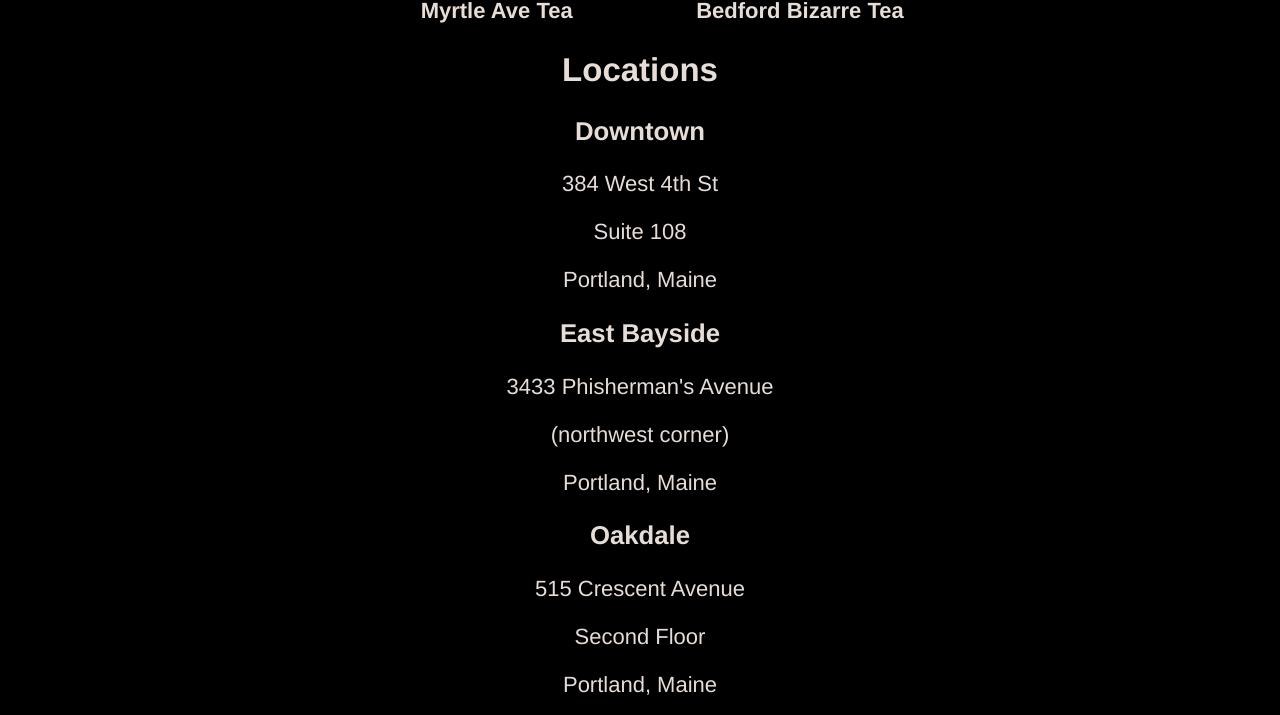
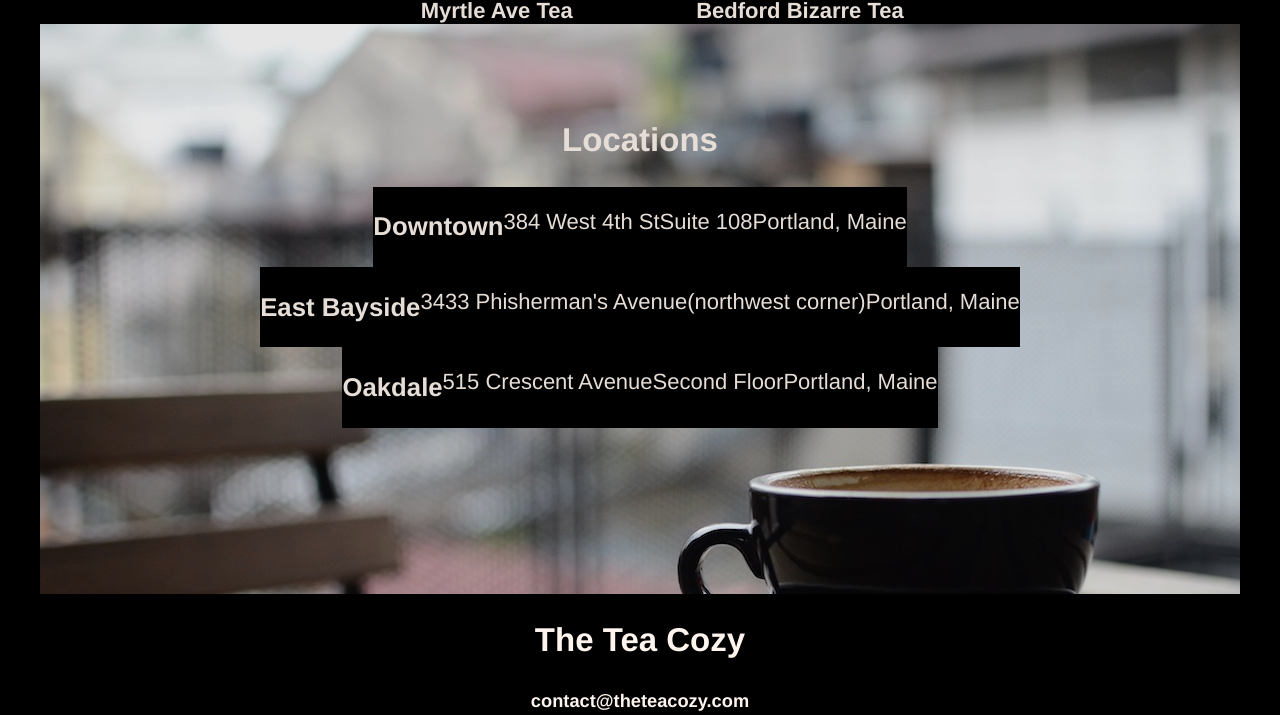
Before and after one commit to alphaseinor/tea-cozy, a plain HTML site: page index.html in a window 1280 px wide. Shown: the part 1448-2163 px from the top of the page. Drawn offline with Linux system fonts and the light colour scheme.

Commit message:
added css and html for image background under location added some css for locations, still buggy, but forgot to commit so here it is.

```diff
--- a/index.html
+++ b/index.html
@@ -49,6 +49,7 @@
       </div>
       <div id="locations">
         <h2>Locations</h2>
+        <div class="locations_container flexbox_container">
           <div class="location_box">
             <h3>Downtown</h3>
             <p>384 West 4th St</p>
@@ -70,6 +71,7 @@
         </div>
       </div>
     </div>
+    </div>
     <div class="contact">
       <h2>The Tea Cozy</h2>
       <h5>contact@theteacozy.com</h5>
--- a/resources/css/style.css
+++ b/resources/css/style.css
@@ -10,6 +10,9 @@ a{
   color: seashell;
 }
 
+p{
+  display: block;
+}
 
 nav {
   text-align: right;
@@ -34,6 +37,12 @@ nav span {
   height: 700px;
   width: 1000px;
   margin: auto;
+  padding-top: 70px;
+}
+
+#locations {
+  background-image: url("../images/img-locations-background.jpg");
+  height: 500px;
   padding-top: 70px;
 }
 
@@ -69,6 +78,15 @@ nav span {
   font-weight: bold;
 }
 
+.location_box {
+  opacity: 1;
+  padding 10px;
+  margin 5px 20px;
+  display: flex;
+  justify-content: center;
+  background-color: black;
+}
+
 .flexbox_container{
   display: flex;
   justify-content: center;
```
Lines whose indentation alone changed are shown as unchanged.
